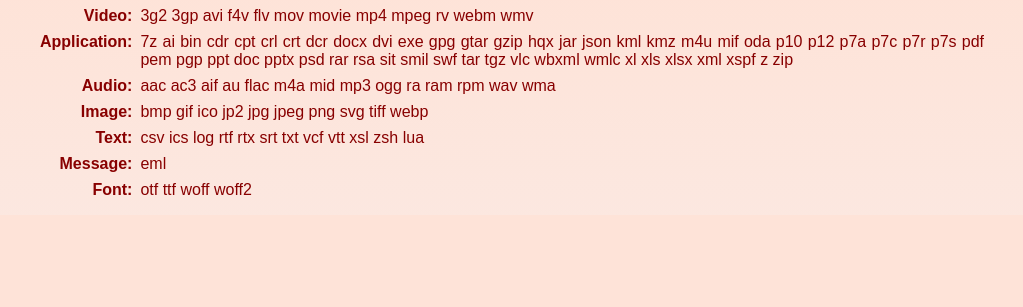
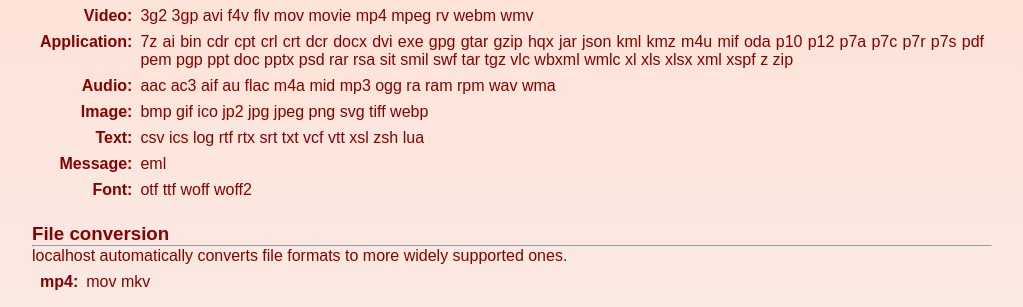
Before and after one commit to shungitescasa/anonupload, a PHP site: page /uploaders.php in a window 1280 px wide. Shown: the part 923-1230 px from the top of the page, without its empty margins (128-1151 px from the left). Before the commit the page ends 1118 px from the top, so only its background shows below. Run offline with PHP 8.4, Linux system fonts and the light colour scheme.

Commit message:
feat: file conversions

```diff
--- a/index.php
+++ b/index.php
@@ -364,6 +364,10 @@ if (CONFIG["files"]["fancyview"] && $file_id) {
                                             </label>
                                             <input type="checkbox" name="remove_letterbox" id="remove_letterbox" value="1">
                                         <?php endif; ?>
+
+                                        <label for="convert_file">Convert the file to a more common format<a class="help"
+                                                href="/uploaders.php#file-conversion">[more...]</a>:</label>
+                                        <input type="checkbox" name="convert_file" id="convert_file" value="1" checked>
                                     </fieldset>
                                 </div>
 
--- a/lib/config.php
+++ b/lib/config.php
@@ -156,6 +156,10 @@ $cfg = [
             'zsh' => 'text/x-scriptzsh',
             'lua' => 'text/x-lua'
         ],
+        "convertextensions" => [
+            'mov' => 'mp4',
+            'mkv' => 'mp4'
+        ],
         "verifymimetype" => true,
         "stripexif" => true,
         "idcharacters" => "ABCDEFGHIJKLMNOPQRSTUVWXYZabcdefghijklmnopqrstuvwxyz0123456789-_",
--- a/lib/file.php
+++ b/lib/file.php
@@ -333,6 +333,34 @@ function parse_zip_web_archive(string $input_path, string $output_path)
     $zip->close();
 
     return $is_webapp;
+}
+
+function convert_file(string $input_path, string $output_path)
+{
+    $input_ext = pathinfo($input_path, PATHINFO_EXTENSION);
+    $output_ext = pathinfo($output_path, PATHINFO_EXTENSION);
+
+    $input_mime = CONFIG['upload']['acceptedmimetypes'][$input_ext] ?? null;
+    $output_mime = CONFIG['upload']['acceptedmimetypes'][$output_ext] ?? null;
+
+    if (str_starts_with($input_mime, 'video/') && str_starts_with($output_mime, 'video/')) {
+        $copy_supported = match (strtolower($output_ext)) {
+            'mp4', 'mov', 'mkv', 'webm', 'avi' => true,
+            default => false,
+        };
+
+        $cmd = $copy_supported
+            ? sprintf('ffmpeg -i %s -c copy -y %s 2>&1', escapeshellarg($input_path), escapeshellarg($output_path))
+            : sprintf('ffmpeg -i %s -c:v libx264 -c:a aac -y %s 2>&1', escapeshellarg($input_path), escapeshellarg($output_path));
+
+        exec($cmd, $output, $return_var);
+
+        if ($return_var !== 0) {
+            throw new RuntimeException("Conversion failed: " . implode("\n", $output));
+        }
+    } else {
+        throw new RuntimeException("MIME types must be matched: $input_mime -> $output_mime");
+    }
 }
 
 class File
--- a/system/config.php
+++ b/system/config.php
@@ -294,6 +294,10 @@ if ($_SERVER['REQUEST_METHOD'] === 'POST') {
                     <label for="upload_acceptedmimetypes">Accepted file MIME-types:</label>
                     <textarea name="upload_acceptedmimetypes" id="upload_acceptedmimetypes"
                         placeholder="One MIME-type per line. Format: extension=mime. For example: jpg=image/jpeg"><?= implode("\n", array_map(fn($k, $v) => "$k=$v", array_keys(CONFIG['upload']['acceptedmimetypes']), CONFIG['upload']['acceptedmimetypes'])) ?></textarea>
+
+                    <label for="upload_convertextensions">Extension conversion:</label>
+                    <textarea name="upload_convertextensions" id="upload_convertextensions"
+                        placeholder="One MIME-type per line. Format: extension=extension. For example: mkv=mp4"><?= implode("\n", array_map(fn($k, $v) => "$k=$v", array_keys(CONFIG['upload']['convertextensions']), CONFIG['upload']['convertextensions'])) ?></textarea>
                 </fieldset>
 
                 <fieldset class="block">
--- a/uploaders.php
+++ b/uploaders.php
@@ -16,6 +16,18 @@ foreach (CONFIG["upload"]["acceptedmimetypes"] as $k => $v) {
         array_push($file_types[$type], $k);
     }
 }
+
+$file_extensions = [];
+foreach (CONFIG["upload"]["convertextensions"] as $k => $v) {
+    if (!array_key_exists($v, $file_extensions)) {
+        $file_extensions[$v] = [];
+    }
+
+    if (!in_array($k, $file_extensions[$v])) {
+        array_push($file_extensions[$v], $k);
+    }
+}
+
 ?>
 <!DOCTYPE html>
 <html>
@@ -155,6 +167,7 @@ foreach (CONFIG["upload"]["acceptedmimetypes"] as $k => $v) {
                 <div class="column" id="supported-file-extensions">
                     <h3>Supported file extensions</h3>
                     <hr>
+                    <div>
                         <table class="vertical">
                             <?php foreach ($file_types as $type => $exts): ?>
                                 <tr>
@@ -164,6 +177,30 @@ foreach (CONFIG["upload"]["acceptedmimetypes"] as $k => $v) {
                             <?php endforeach; ?>
                         </table>
                     </div>
+                </div>
+
+                <?php if (!empty($file_extensions)): ?>
+                    <div class="column" id="file-conversion">
+                        <h3>File conversion</h3>
+                        <hr>
+                        <p><?= CONFIG['instance']['name'] ?> automatically converts file formats to more widely
+                            supported ones.</p>
+                        <div>
+                            <table class="vertical">
+                                <?php foreach ($file_extensions as $type => $exts): ?>
+                                    <tr>
+                                        <th>
+                                            <?= $type ?>:
+                                        </th>
+                                        <td style="text-align: justify">
+                                            <?= implode(' ', $exts) ?>
+                                        </td>
+                                    </tr>
+                                <?php endforeach; ?>
+                            </table>
+                        </div>
+                    </div>
+                <?php endif; ?>
             </section>
         </section>
     </main>
```
Also changed, not shown: upload.php (+13 -0 lines). Lines whose indentation alone changed are shown as unchanged.
